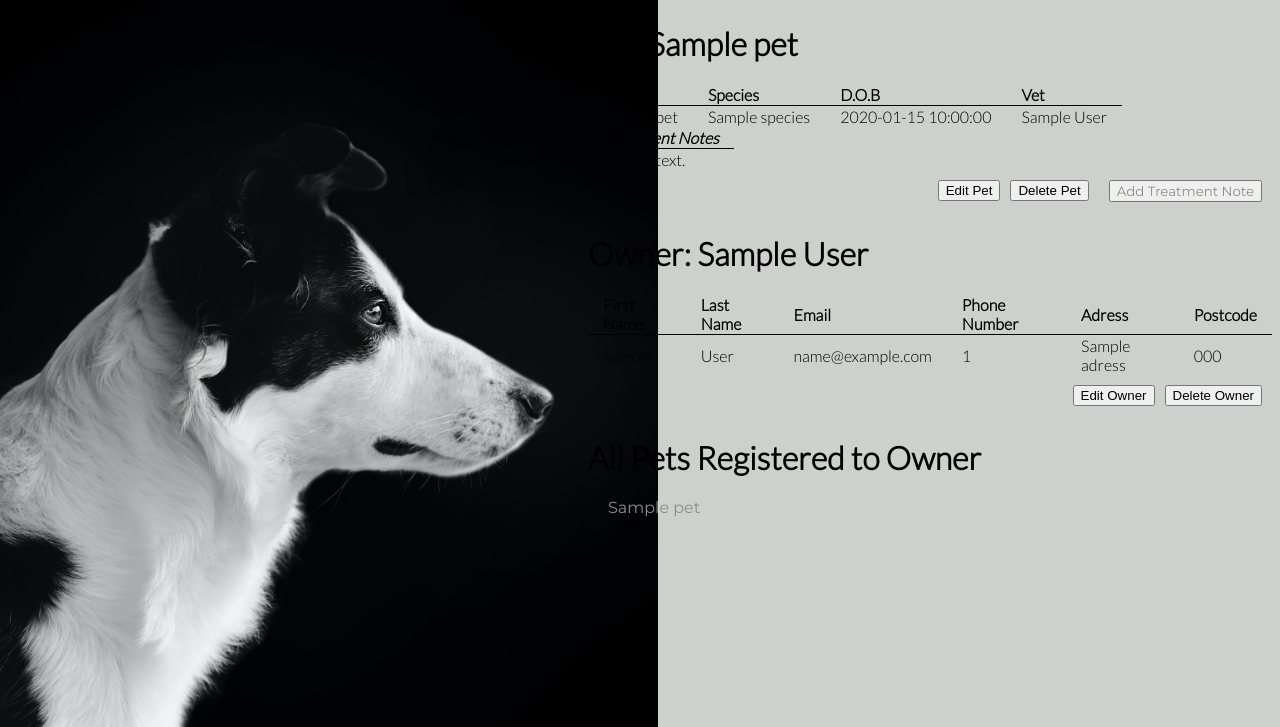
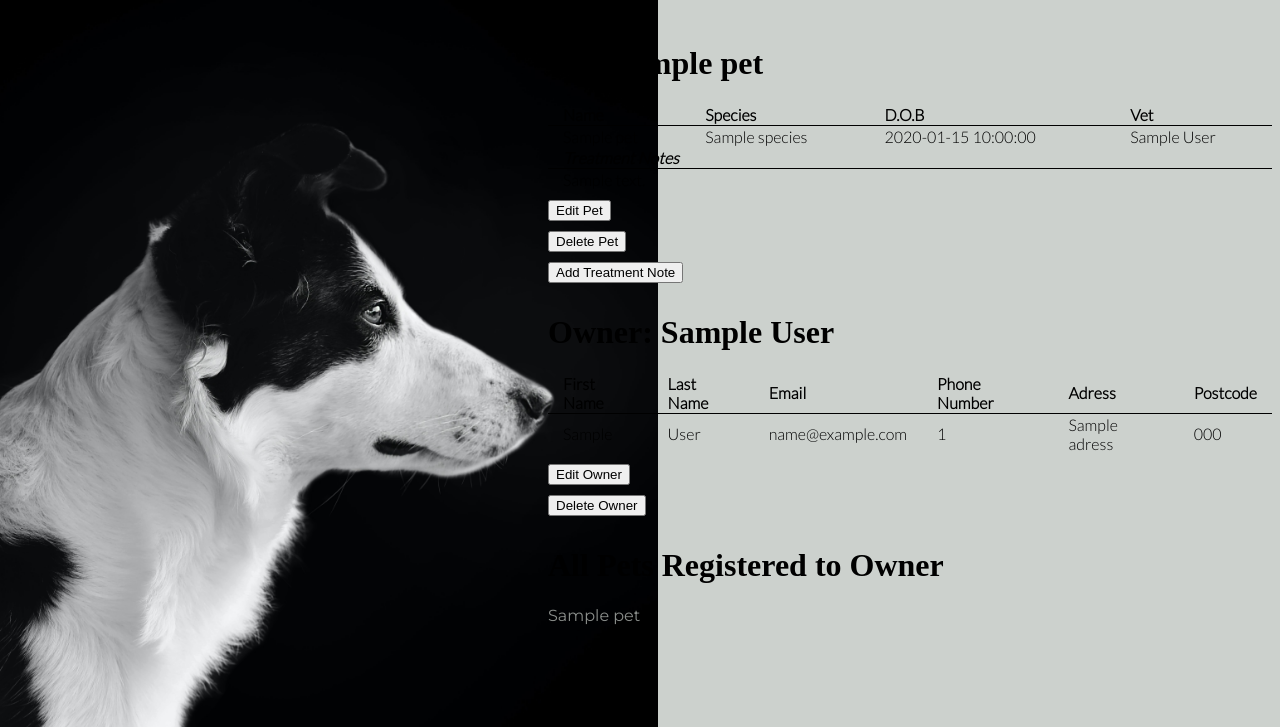
Before and after one commit to ElinVS/vet_management_project, a Flask app: page /pets/1 in a window 1280 px wide. Shown: the part 73-800 px from the top of the page. Run offline with Flask 2, Linux system fonts and the light colour scheme; a database or web service that is not in the repository returns one stand-in record (values such as "Sample title"); some libraries are stand-ins or nearby versions.

Commit message:
worked on some styling

```diff
--- a/static/css/style.css
+++ b/static/css/style.css
@@ -21,6 +21,14 @@ body {
     padding: 10px;
     align-items: flex-end;
     list-style: none;
+
+}
+
+.view-pets-container{
+    display:flex;
+    flex-direction: row;
+    justify-content: flex-end;
+    margin-left: 518px;
 }
 
 .view-pets, th, td {
@@ -30,7 +38,39 @@ body {
     padding-right: 15px;
     font-family: 'Lato', sans-serif;
     text-align: left;
-    margin-left: 580px;
+}
+
+.selected-pet-container {
+    display:flex;
+    flex-direction: column;
+    justify-content: flex-end;
+    margin-left: 540px;
+}
+
+.selected-note-container {
+    display:flex;
+    justify-content: flex-end;
+    margin-right: 380px;
+}
+.selected-owner-container {
+    display:flex;
+    justify-content: flex-end;
+    margin-left:530px;
+
+}
+
+.selected-pet-headings {
+    display:flex;
+    flex-direction: column;
+    justify-content: center;
+    margin-left:540px;
+}
+
+.pets-to-owners {
+    display: flex;
+    flex-direction: column;
+    justify-content: center;
+    margin-left:540px;
 }
 
 .selected-pet, th, td {
@@ -40,7 +80,6 @@ body {
     padding-right: 15px;
     font-family: 'Lato', sans-serif;
     text-align: left;
-    margin-left: 580px;
 }
 
 .selected-vet,th,td {
@@ -64,10 +103,11 @@ tr:hover {
 
 .buttons {
     display: flex;
-    flex-direction: row;
+    flex-direction: column;
     justify-content: flex-end;
     gap: 10px;
     padding:10px;
+    margin-left: 530px ;
 }
 
 .vet-buttons {
@@ -292,8 +332,8 @@ input[type=text] {
 
 .notes {
     display:flex;
-    justify-content: flex-end;
-    margin-right: 10px;
+    justify-content: center;
+    margin-left: 520px;
 }
 
 #vets-name{
--- a/templates/notes/add_note.html
+++ b/templates/notes/add_note.html
@@ -4,7 +4,7 @@
 <div class="notes">
 
 <form action="/notes/pets/{{pet.id}}" method="post">
-    <textarea name="note" id="note" cols="80" rows="10"></textarea>
+    <textarea name="note" id="note" cols="67" rows="12"></textarea>
     <br>
     <input type="submit" value="Add Treatment Note">
 </form>
--- a/templates/pets/edit_pet.html
+++ b/templates/pets/edit_pet.html
@@ -31,7 +31,7 @@
 
     <div>
         <label for="vet">Assign Vet:</label>
-        <select id="vet" name="vet_id">
+        <select id="vet_id" name="vet_id">
           {% for vet in vets %}
           <option value="{{vet.id}}">{{vet.first_name}} {{vet.last_name}}</option>
           {% endfor %}
--- a/templates/pets/view_all.html
+++ b/templates/pets/view_all.html
@@ -1,6 +1,7 @@
 {% extends "base.html" %}
 {% block content %}
 
+<div class="view-pets-container">
 
 <table class="view-pets">
     <tr>
@@ -35,6 +36,8 @@
 
 </table>
 
+</div>
+
 
 
 {% endblock %}
--- a/templates/pets/view_selected.html
+++ b/templates/pets/view_selected.html
@@ -1,10 +1,11 @@
 {% extends "base.html" %}
 {% block content %}
 
-<hgroup id="pet-name">
-    <h1>Pet: {{pet.name}}</h1>
+<hgroup class="selected-pet-headings">
+<h1>Pet: {{pet.name}}</h1>
 </hgroup>
 
+<div class="selected-pet-container">
 
 <table class="selected-pet">
 
@@ -22,8 +23,10 @@
         <td>
         {{pet.vet.first_name}} {{pet.vet.last_name}}</td>
     </tr>
+</table>
+<!-- </div> -->
 
-</table>
+<!-- <div class="selected-note-container"> -->
 
 <table class="selected-pet">
     <tr>
@@ -38,15 +41,14 @@
 
     {% for note in notes%}
     <tr>
-
-
         <td> {{note.note}}</td>
-
-
     </tr>
     {% endfor %}
 
 </table>
+</div>
+
+
 
 <section class="buttons">
 
@@ -57,17 +59,17 @@
         <input type="submit" value="Delete Pet">
     </form>
 
-    <a href="/pets/{{pet.id}}/notes/add_note"><button type="submit"</button>Add Treatment Note</a>
+    <a href="/pets/{{pet.id}}/notes/add_note"><button type="submit">Add Treatment Note</button></a>
 
 </section>
 
 
-
-<hgroup id="pet-name">
+<hgroup class="selected-pet-headings">
 
 <h1>Owner: {{pet.owner.first_name}} {{pet.owner.last_name}}</h1>
 </hgroup>
 
+<div class="selected-pet-container">
 
 <table class="selected-pet">
 
@@ -87,35 +89,37 @@
         <td>{{pet.owner.phone_number}}</td>
         <td>{{pet.owner.adress}}</td>
         <td>{{pet.owner.postcode}}</td>
-
     </tr>
-
-
 
 </table>
 
+</div>
 
-
-<section class="buttons">
+<div class="buttons">
 <a href="/owners/{{ pet.owner.id }}/edit/pet/{{pet.id}}"> <button type="submit">Edit Owner</button></a>
 
 <form action="/owners/{{ pet.owner.id }}/delete" method="POST">
     <input type="submit" value="Delete Owner">
 </form>
-</section>
+</div>
 
-<hgroup id="pet-name">
-    <h1>All Pets Registered to Owner</h1>
+
+<hgroup class="selected-pet-headings">
+<h1>All Pets Registered to Owner</h1>
 </hgroup>
 
-<div id="pet-link">
+<div class="pets-to-owners">
 
 {% for animal in pets %}
 
 <a href="/pets/{{ animal.id }}">{{ animal.name }} </a>
 
+
 {% endfor %}
 
 </div>
 
+
+
+
 {% endblock %}
--- a/templates/vets/view_selected.html
+++ b/templates/vets/view_selected.html
@@ -3,6 +3,8 @@
 
 
 <h1 id="vets-name">{{vet.first_name}} {{vet.last_name}}</h1>
+
+<div class="selected-pet-container">
 
 <table class="register-form">
 
@@ -19,6 +21,8 @@
         <td>{{vet.speciality}}</td>
     </tr>
 </table>
+
+</div>
 
 
 <section class="vet-buttons">
```
